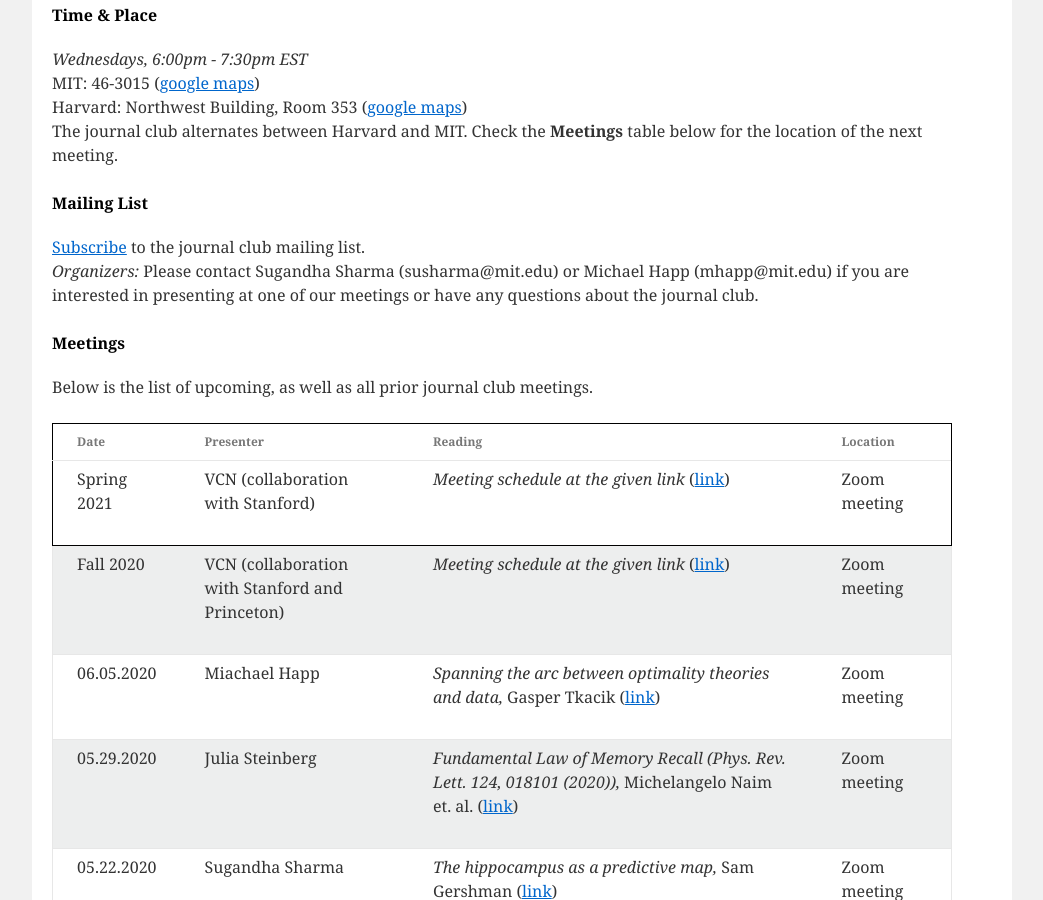
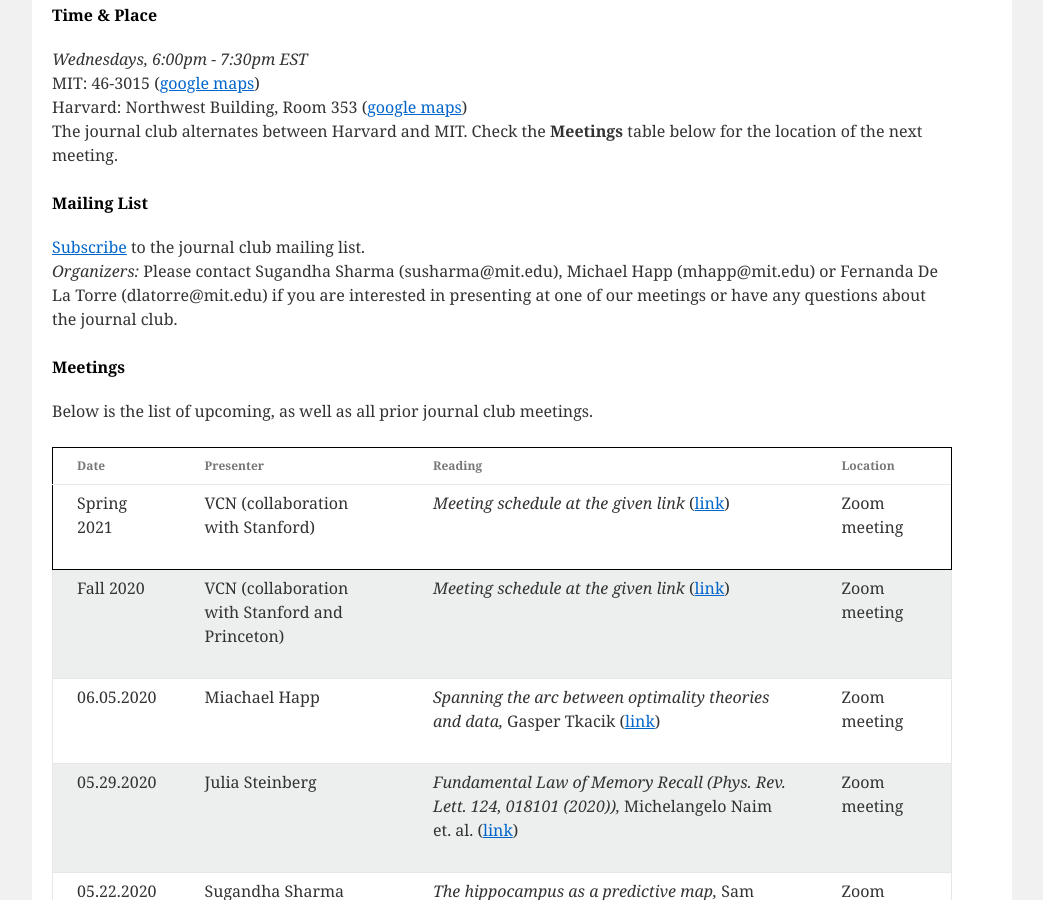
Before and after one commit to compneurojc/compneurojc.github.io, a Jekyll site: the page built from index.html, in a window 1280 px wide and 900 px high, scrolled down 447 px. Shown: the whole window, without its empty margins (118-1161 px from the left). Built offline with Jekyll 4.4.1, drawn with Linux system fonts in a browser that asks for light colours.

Commit message:
Update index.html

```diff
--- a/index.html
+++ b/index.html
@@ -25,7 +25,7 @@ title: Computational &amp; Theoretical Neuroscience Journal Club
   <h4><b>Mailing List</b></h4>
   <p><a href="http://mailman.mit.edu/mailman/listinfo/compjc">Subscribe</a> to the journal club mailing list.<br>
   <i>Organizers:</i>
-    Please contact Sugandha Sharma (susharma@mit.edu) or Michael Happ (mhapp@mit.edu) if you are interested in presenting at one of our
+    Please contact Sugandha Sharma (susharma@mit.edu), Michael Happ (mhapp@mit.edu) or Fernanda De La Torre (dlatorre@mit.edu) if you are interested in presenting at one of our
     meetings or have any questions about the journal club.
   </p>
 
```
